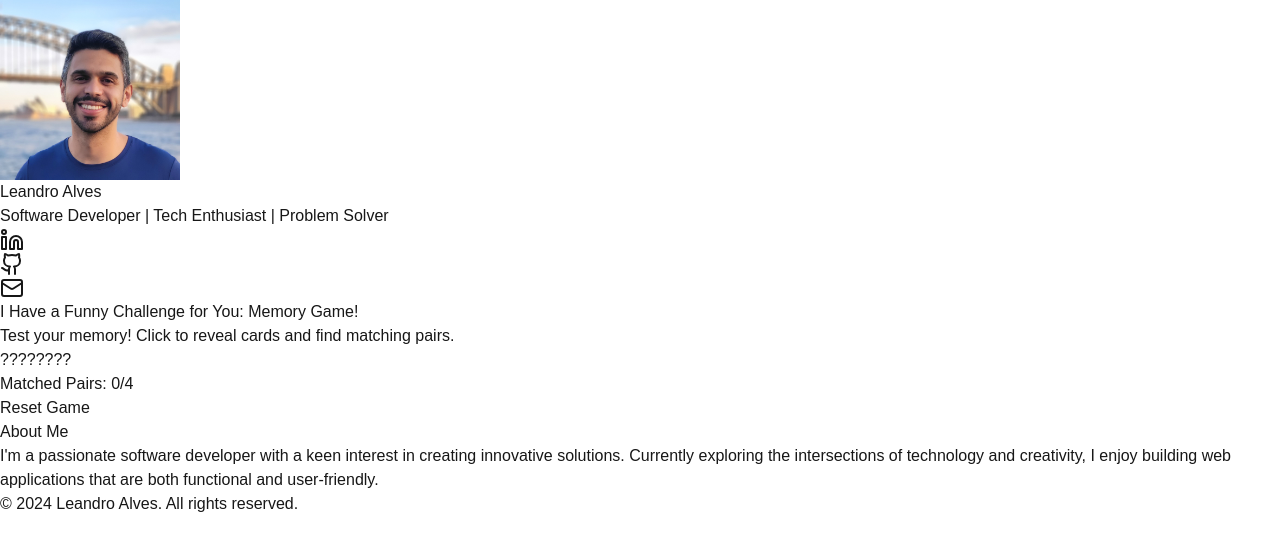
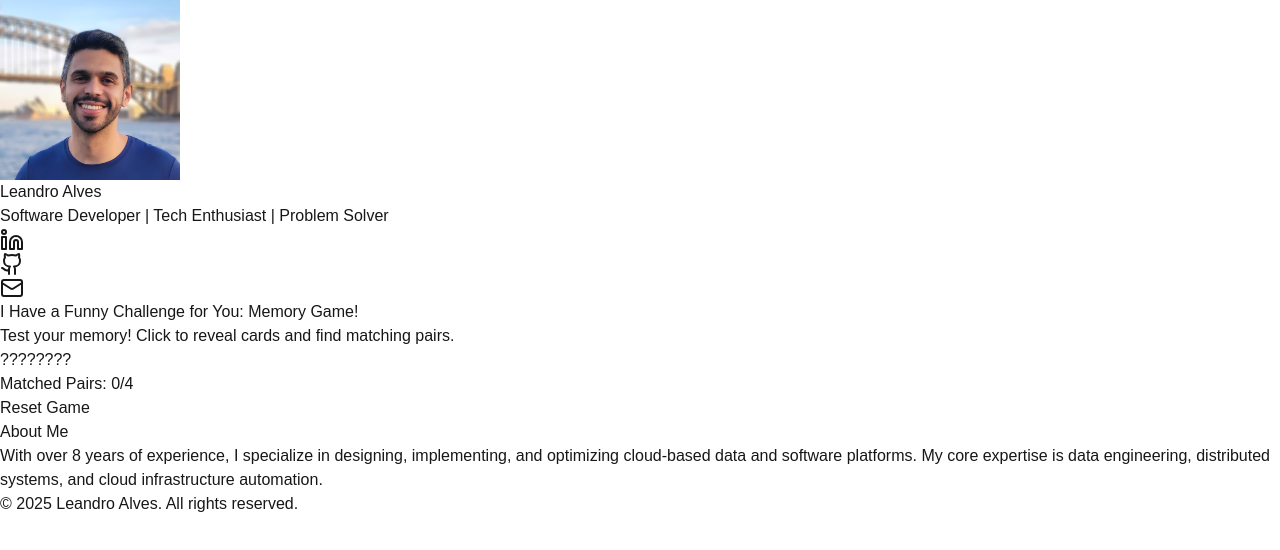
Before and after one commit to leandroalveso/leandroalveso.github.io, a Next.js app: page / in a window 1280 px wide. Shown: the top 550 px of the page. Built offline with nearby package versions, Linux system fonts and the light colour scheme.

Commit message:
update the about me

```diff
--- a/app/page.tsx
+++ b/app/page.tsx
@@ -138,16 +138,15 @@ export default function Home() {
         <div className="w-full bg-white shadow-md rounded-lg p-6">
           <h2 className="text-2xl font-semibold mb-4">About Me</h2>
           <p className="text-gray-600">
-            I&apos;m a passionate software developer with a keen interest in creating
-            innovative solutions. Currently exploring the intersections of
-            technology and creativity, I enjoy building web applications
-            that are both functional and user-friendly.
+            With over 8 years of experience, I specialize in designing, implementing,
+            and optimizing cloud-based data and software platforms.
+            My core expertise is data engineering, distributed systems, and cloud infrastructure automation.
           </p>
         </div>
       </main>
 
       <footer className="row-start-3 flex gap-6 flex-wrap items-center justify-center text-gray-600">
-        <p>&copy; 2024 Leandro Alves. All rights reserved.</p>
+        <p>&copy; 2025 Leandro Alves. All rights reserved.</p>
       </footer>
     </div>
   );
```
